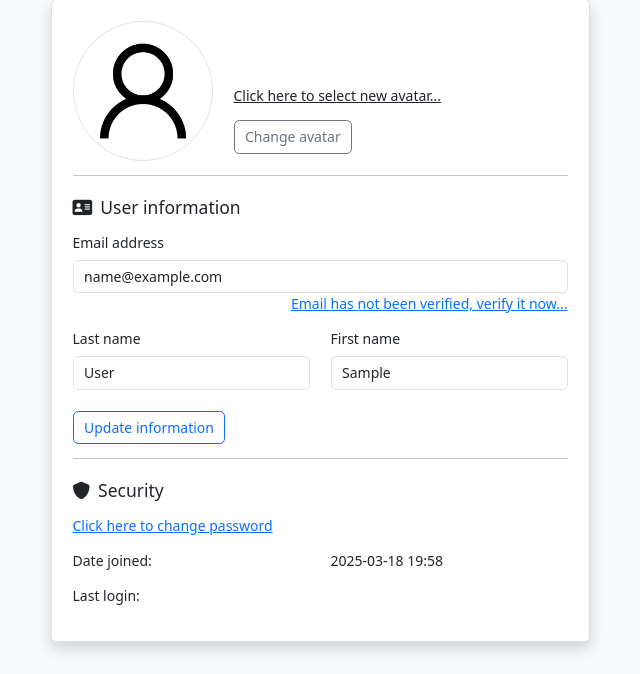
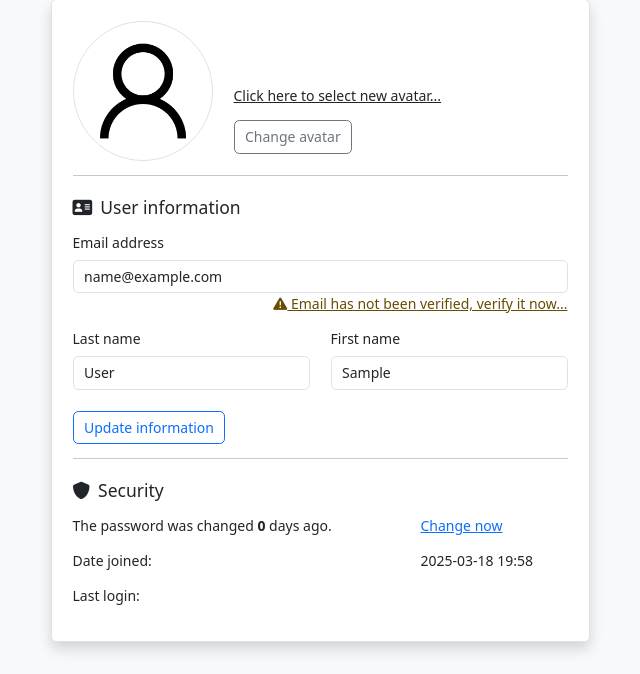
Before and after one commit to phamquiduong/auth_django, a Django app: page /user/profile/ in a window 1280 px wide. Shown: the part 126-800 px from the top of the page, without its empty margins (320-960 px from the left). Run offline with Django 5.2, Linux system fonts and the light colour scheme; the visitor is signed in with stand-in values (Sample User, id 1); data comes from the database, SQL or seed files in the repository; parts of the project's set-up code (start-up, migrations or seed data) failed here and were passed over; some libraries are stand-ins or nearby versions.

Commit message:
Update UI

```diff
--- a/src/_user/templates/user/pages/password.html
+++ b/src/_user/templates/user/pages/password.html
@@ -12,6 +12,12 @@ Profile
 
 {% block main %}
 <div class="login-container container">
+  <div class="mb-4">
+    <a href="{% url 'user-profile' %}" class="btn btn-outline-success">
+      <i class="fa-solid fa-arrow-left me-1"></i> Back to Profile
+    </a>
+  </div>
+
   <div class="border rounded p-4 bg-body shadow">
     <form method="post">
       {% csrf_token %}
--- a/src/_user/templates/user/pages/profile.html
+++ b/src/_user/templates/user/pages/profile.html
@@ -62,7 +62,9 @@ Profile
           </div>
           {% if not user.is_email_verified %}
           <div class="text-end">
-            <a href="#">Email has not been verified, verify it now...</a>
+            <a href="#" class="text-warning-emphasis">
+              <i class="fa-solid fa-triangle-exclamation"></i> Email has not been verified, verify it now...
+            </a>
           </div>
           {% endif %}
           {% include 'components/field_error.html' with current_form=form field_name='email' %}
@@ -98,18 +100,23 @@ Profile
       <form method="post">
         {% csrf_token %}
 
-        <div class="mb-3">
-          <a href="{% url 'user-password' %}">Click here to change password</a>
+        <div class="mb-3 row">
+          <div class="col">
+            The password was changed <strong>{{ user.get_deltatime_password_changed.days }}</strong> days ago.
+          </div>
+          <div class="col security-value">
+            <a href="{% url 'user-password' %}">Change now</a>
+          </div>
         </div>
 
         <div class="mb-3 row">
           <div class="col">Date joined:</div>
-          <div class="col">{{ user.date_joined|date:"Y-m-d H:i" }}</div>
+          <div class="col security-value">{{ user.date_joined|date:"Y-m-d H:i" }}</div>
         </div>
 
         <div class="mb-3 row">
           <div class="col">Last login:</div>
-          <div class="col">{{ user.last_login|date:"Y-m-d H:i" }}</div>
+          <div class="col security-value">{{ user.last_login|date:"Y-m-d H:i" }}</div>
         </div>
       </form>
     </div>
@@ -126,6 +133,10 @@ Profile
   .profile-avatar-img {
     width: 10rem;
     height: 10rem;
+  }
+
+  .security-value {
+    max-width: 12rem;
   }
 </style>
 {% endblock style %}
--- a/src/db/models/user.py
+++ b/src/db/models/user.py
@@ -50,6 +50,10 @@ class InfoMixin(models.Model):
 
 class TimestampMixin(models.Model):
     date_joined = models.DateTimeField(default=timezone.now)
+    password_changed_at = models.DateTimeField(default=timezone.now)
+
+    def get_deltatime_password_changed(self):
+        return timezone.now() - self.password_changed_at
 
     class Meta:
         abstract = True
@@ -101,6 +105,10 @@ class User(AbstractBaseUser, RoleMixin, InfoMixin, TimestampMixin, StatusMixin,
 
         return super().save(*args, **kwargs)
 
+    def set_password(self, raw_password: str | None) -> None:
+        self.password_changed_at = timezone.now()
+        return super().set_password(raw_password)
+
     def has_perm(self, perm, obj=None):
         return self.is_staff
 
```
Also changed, not shown: src/db/migrations/0005_user_password_changed_at.py (added).
